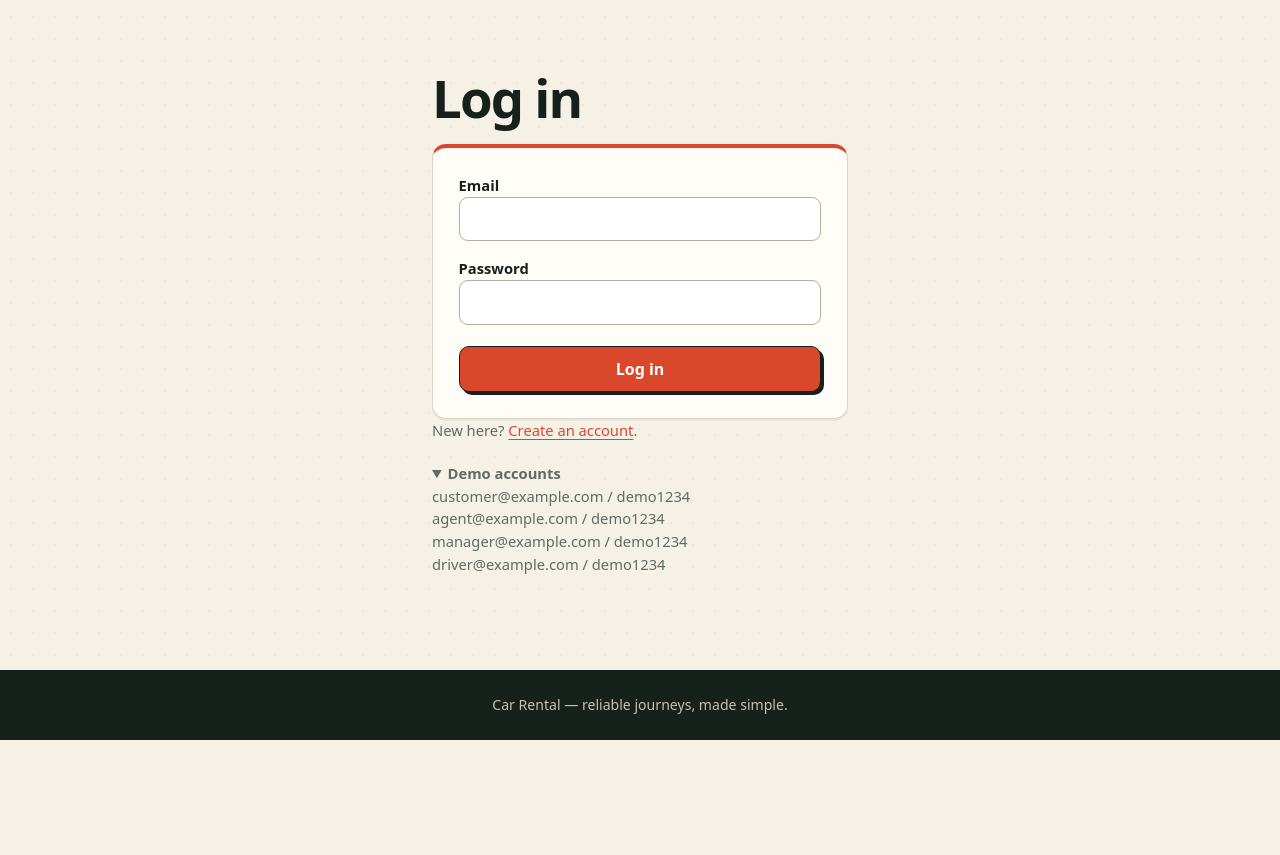
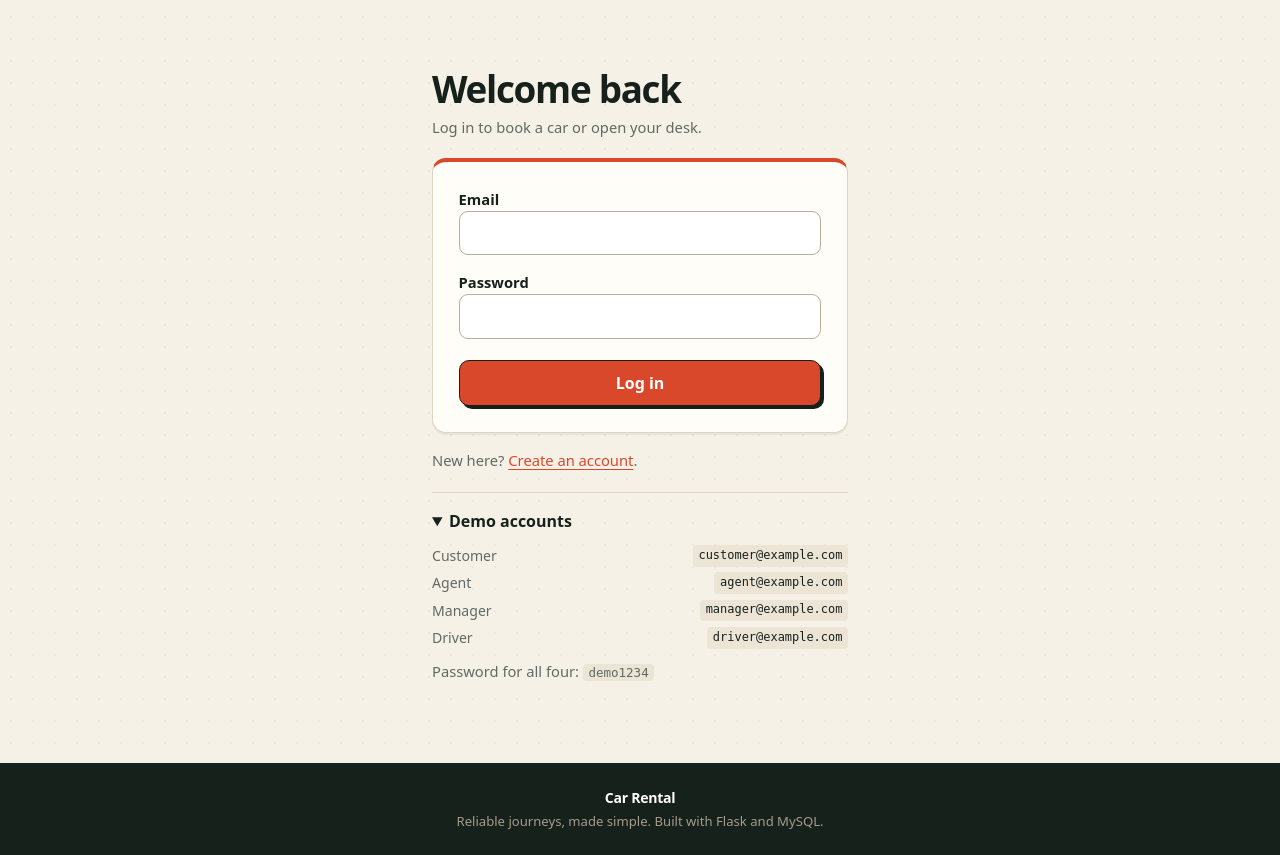
Before and after one commit to BrianTallam2025/CarRenting-Database, a Flask app: page /login in a window 1280 px wide, after a click on "Demo accounts". Shown: the part 60-915 px from the top of the page. Before the commit the page ends 800 px from the top, so only its background shows below. Run offline with Flask 3, Linux system fonts and the light colour scheme.

Commit message:
Polish the auth, rental and confirmation pages
Login and register get a proper heading, a lead line and a compact demo-account list. The agent rental page now opens with the car photo and a status chip next to the reference, and the customer confirmation page replaces the checkmark with the same photo-and-summary layout. Page headings move to shared CSS, and the footer gains a brand line.

```diff
--- a/app/blueprints/returns.py
+++ b/app/blueprints/returns.py
@@ -201,6 +201,7 @@ def rental_detail(rental_id):
         customer=customer,
         vehicle=vehicle,
         driver=driver,
+        status=_rental_status(rental),
         amount_due=_amount_due(rental),
     )
 
--- a/app/static/css/components/customer.css
+++ b/app/static/css/components/customer.css
@@ -61,13 +61,16 @@ label.check input { width: auto; margin: 0; }
 }
 
 /* rent form: photo beside the booking form */
-.rent-layout {
+/* rent form and confirmation: photo beside the summary */
+.rent-layout,
+.confirm-layout {
   display: grid;
   grid-template-columns: minmax(0, 0.9fr) minmax(0, 1.1fr);
   gap: 1.5rem;
   align-items: start;
 }
-.rent-layout .car-photo { aspect-ratio: 4 / 3; }
+.rent-layout .car-photo,
+.confirm-layout .car-photo { aspect-ratio: 4 / 3; }
 
 /* dashboard: current rental strip */
 .current-rental {
@@ -91,5 +94,6 @@ label.check input { width: auto; margin: 0; }
 @media (max-width: 820px) {
   .vehicle-showcase,
   .rent-layout,
+  .confirm-layout,
   .current-rental { grid-template-columns: 1fr; }
 }
--- a/app/static/css/main.css
+++ b/app/static/css/main.css
@@ -147,6 +147,16 @@ p { margin-top: 0; text-wrap: pretty; }
 }
 .section-head h2 { margin: 0; }
 .section-head a { font-weight: 700; }
+
+.page-top {
+  display: flex;
+  flex-wrap: wrap;
+  justify-content: space-between;
+  align-items: center;
+  gap: 0.75rem;
+  margin-bottom: 1.25rem;
+}
+.page-top h1 { margin: 0; }
 
 .grid,
 .stats {
@@ -454,6 +464,17 @@ fieldset.field legend { padding: 0 0.35rem; font-weight: 650; }
   margin: 2rem auto;
 }
 .auth.wide { width: min(100%, 34rem); }
+
+.auth-head { margin-bottom: 1.25rem; }
+.auth-head h1 { margin-bottom: 0.35rem; font-size: clamp(1.7rem, 4vw, 2.3rem); }
+.auth-switch { margin-top: 1rem; }
+
+code {
+  padding: 0.05rem 0.35rem;
+  border-radius: 4px;
+  background: #ece4d5;
+  font-size: 0.85em;
+}
 .auth form {
   padding: 1.6rem;
   border: 1px solid var(--line);
@@ -463,10 +484,30 @@ fieldset.field legend { padding: 0 0.35rem; font-weight: 650; }
   box-shadow: 0 2px 0 #16211c0f;
 }
 .auth form > label { margin-bottom: 1rem; }
+.auth .form-grid label { margin-bottom: 1rem; }
 .auth .btn { width: 100%; margin-top: 0.35rem; }
 
-.demo-accounts { margin-top: 1.25rem; }
+.demo-accounts {
+  margin-top: 1.25rem;
+  padding-top: 1rem;
+  border-top: 1px solid var(--line);
+}
 .demo-accounts summary { cursor: pointer; font-weight: 650; }
+
+.demo-list {
+  display: grid;
+  gap: 0.35rem;
+  margin: 0.7rem 0;
+  padding: 0;
+  list-style: none;
+}
+.demo-list li {
+  display: flex;
+  justify-content: space-between;
+  gap: 1rem;
+  font-size: 0.88rem;
+}
+.demo-list span { color: var(--muted); }
 
 /* ---------- tables ---------- */
 
@@ -534,6 +575,13 @@ tbody tr:hover { background: #f6efe2; }
   font-size: 0.88rem;
 }
 .site-footer p { margin: 0; }
+.site-footer .footer-brand {
+  margin-bottom: 0.15rem;
+  color: var(--surface);
+  font-weight: 800;
+  letter-spacing: -0.02em;
+}
+.site-footer .muted { color: #a49c8c; font-size: 0.82rem; }
 
 /* ---------- steps ---------- */
 
--- a/app/templates/shared/base.html
+++ b/app/templates/shared/base.html
@@ -51,7 +51,8 @@
   </main>
   {% block scripts %}{% endblock %}
   <footer class="site-footer">
-    <p>Car Rental &mdash; reliable journeys, made simple.</p>
+    <p class="footer-brand">Car Rental</p>
+    <p class="muted">Reliable journeys, made simple. Built with Flask and MySQL.</p>
   </footer>
 </body>
 </html>
--- a/app/templates/shared/login.html
+++ b/app/templates/shared/login.html
@@ -2,7 +2,11 @@
 {% block title %}Log in | Car Rental{% endblock %}
 {% block content %}
 <div class="auth">
-  <h1>Log in</h1>
+  <div class="auth-head">
+    <h1>Welcome back</h1>
+    <p class="muted">Log in to book a car or open your desk.</p>
+  </div>
+
   <form method="post" action="{{ url_for('accounts.login') }}">
     {{ form.hidden_tag() }}
     <label>{{ form.email.label.text }}
@@ -15,13 +19,20 @@
     </label>
     {{ form.submit(class_='btn') }}
   </form>
-  <p class="muted">New here? <a href="{{ url_for('accounts.register') }}">Create an account</a>.</p>
-  <details class="muted demo-accounts">
+
+  <p class="muted auth-switch">
+    New here? <a href="{{ url_for('accounts.register') }}">Create an account</a>.
+  </p>
+
+  <details class="demo-accounts">
     <summary>Demo accounts</summary>
-    <p>customer@example.com / demo1234<br>
-       agent@example.com / demo1234<br>
-       manager@example.com / demo1234<br>
-       driver@example.com / demo1234</p>
+    <ul class="demo-list">
+      <li><span>Customer</span><code>customer@example.com</code></li>
+      <li><span>Agent</span><code>agent@example.com</code></li>
+      <li><span>Manager</span><code>manager@example.com</code></li>
+      <li><span>Driver</span><code>driver@example.com</code></li>
+    </ul>
+    <p class="muted">Password for all four: <code>demo1234</code></p>
   </details>
 </div>
 {% endblock %}
```
Also changed, not shown: app/static/css/components/agent.css (+17 -0 lines), app/static/css/components/fleet.css (+0 -9 lines), app/templates/agent/rental_detail.html (+33 -24 lines), app/templates/customer/confirmation.html (+14 -8 lines), app/templates/shared/register.html (+11 -1 lines).
